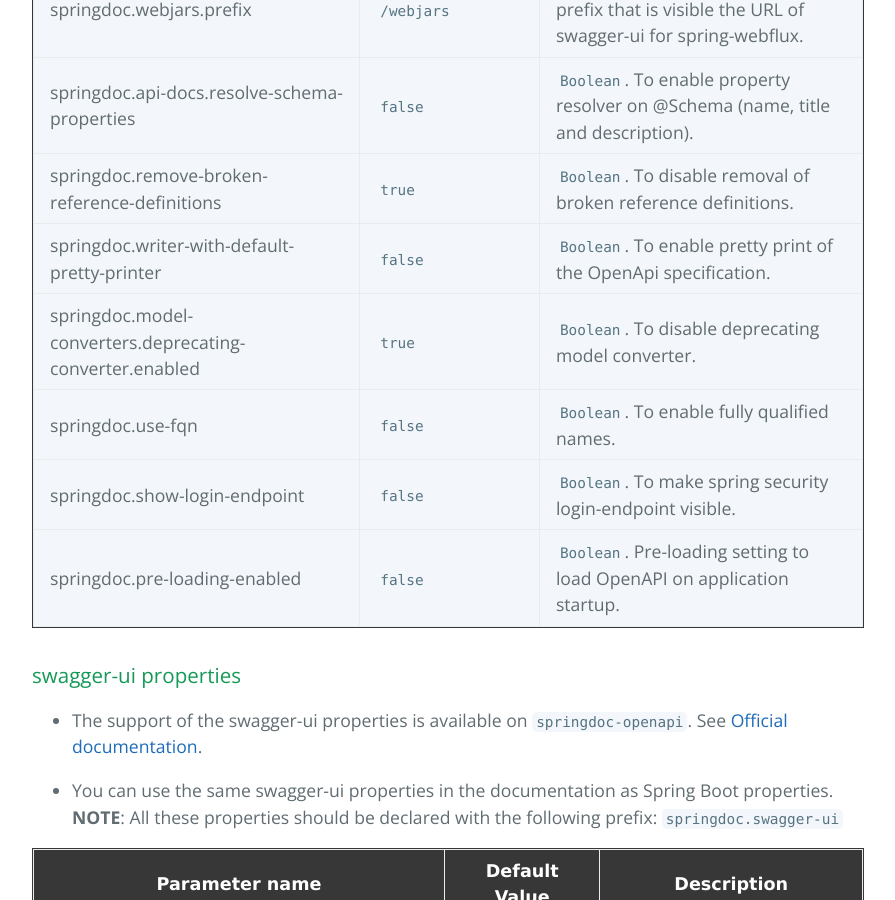
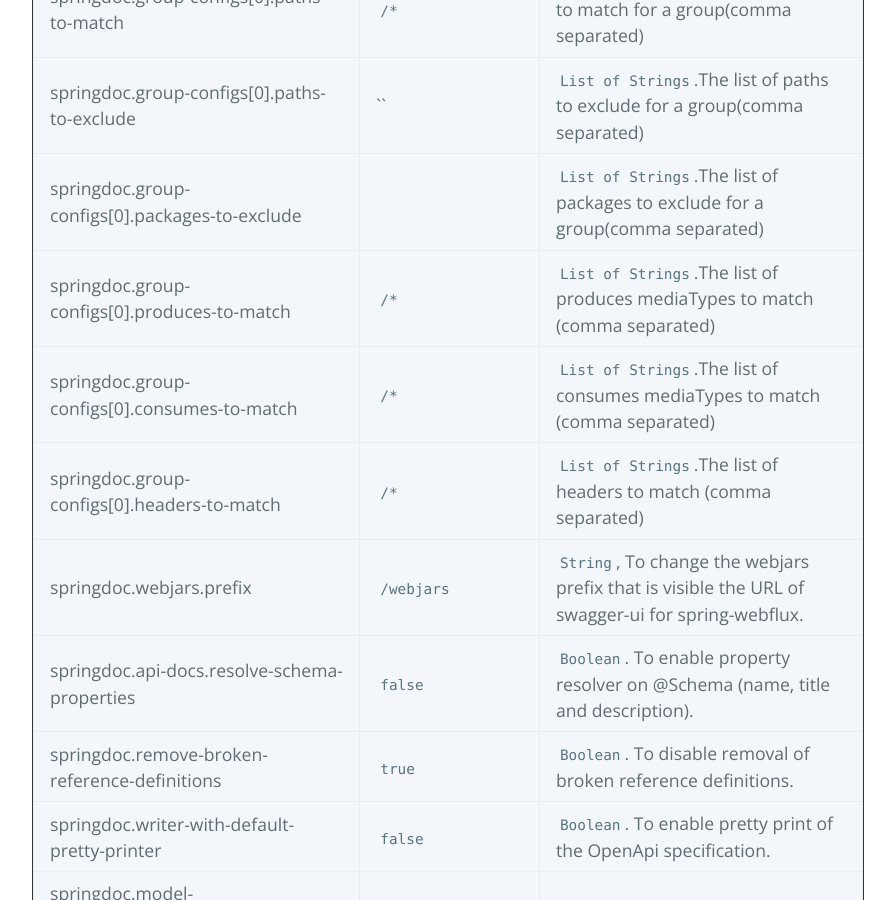
Before and after one commit to springdoc/springdoc.github.io, a Jekyll site: the page built from springdoc-properties.md, in a window 1280 px wide and 900 px high, scrolled down 2307 px. Shown: the whole window, without its empty margins (192-1087 px from the left). Built offline with Jekyll 4.4.1, drawn with Linux system fonts in a browser that asks for light colours; some of the changed text lies outside the part shown.

```diff
--- a/pom.xml
+++ b/pom.xml
@@ -9,7 +9,7 @@
 	<version>3.1.2-SNAPSHOT</version>
 
 	<properties>
-		<springdoc.version>1.4.7</springdoc.version>
+		<springdoc.version>1.4.8</springdoc.version>
 	</properties>
 
 	<build>
--- a/springdoc-properties.md
+++ b/springdoc-properties.md
@@ -18,6 +18,9 @@ springdoc.api-docs.path | `/v3/api-docs` | `String`, For custom path of the Open
 springdoc.api-docs.enabled | `true` | `Boolean`. To disable the springdoc-openapi endpoint (/v3/api-docs by default).
 springdoc.packages-to-scan | `*`| `List of Strings`.The list of packages to scan (comma separated)
 springdoc.paths-to-match | `/*`| `List of Strings`.The list of paths to match (comma separated)
+springdoc.produces-to-match | `/*`| `List of Strings`.The list of produces mediaTypes to match (comma separated)
+springdoc.headers-to-match | `/*`| `List of Strings`.The list of headers to match (comma separated)
+springdoc.consumes-to-match | `/*`| `List of Strings`.The list of consumes mediaTypes to match (comma separated)
 springdoc.paths-to-exclude | | `List of Strings`.The list of paths to exclude (comma separated)
 springdoc.packages-to-exclude | | `List of Strings`.The list of packages to exclude (comma separated)
 springdoc.default-consumes-media-type | `application/json` | `String`. The default consumes media type.
@@ -33,6 +36,9 @@ springdoc.group-configs[0].packages-to-scan | `*`| `List of Strings`.The list of
 springdoc.group-configs[0].paths-to-match | `/*`| `List of Strings`.The list of paths to match for a group(comma separated)
 springdoc.group-configs[0].paths-to-exclude | ``| `List of Strings`.The list of paths to exclude for a group(comma separated)
 springdoc.group-configs[0].packages-to-exclude | | `List of Strings`.The list of packages to exclude for a group(comma separated)
+springdoc.group-configs[0].produces-to-match | `/*`| `List of Strings`.The list of produces mediaTypes to match (comma separated)
+springdoc.group-configs[0].consumes-to-match | `/*`| `List of Strings`.The list of consumes mediaTypes to match (comma separated)
+springdoc.group-configs[0].headers-to-match | `/*`| `List of Strings`.The list of headers to match (comma separated)
 springdoc.webjars.prefix | `/webjars` |`String`, To change the webjars prefix that is visible the URL of swagger-ui for spring-webflux.
 springdoc.api-docs.resolve-schema-properties | `false` | `Boolean`. To enable  property resolver on @Schema (name, title and description).
 springdoc.remove-broken-reference-definitions | `true` | `Boolean`. To disable removal of broken reference definitions.
@@ -87,5 +93,7 @@ springdoc.swagger-ui.oauth.usePkceWithAuthorizationCodeGrant | `false` | `Boolea
 springdoc.swagger-ui.csrf.enabled | `false` | `Boolean`. To enable CSRF support
 springdoc.swagger-ui.csrf.cookie-name | `XSRF-TOKEN` | `String`. Optional CSRF, to set the CSRF cookie name.
 springdoc.swagger-ui.csrf.header-name | `X-XSRF-TOKEN` | `String`. Optional CSRF, to set the CSRF header name.
+springdoc.swagger-ui.syntaxHighlight.activated | `true` | `Boolean`. Whether syntax highlighting should be activated or not.
+springdoc.swagger-ui.syntaxHighlight.theme | `agate` | `String`.  `String=["agate"*, "arta", "monokai", "nord", "obsidian", "tomorrow-night"]`. [Highlight.js](https://highlightjs.org/static/demo/) syntax coloring theme to use. (Only these 6 styles are available.)
 
 [back](./)
```
Also changed, not shown: index.md (+8 -8 lines), migrating-from-springfox.md (+1 -1 lines).
